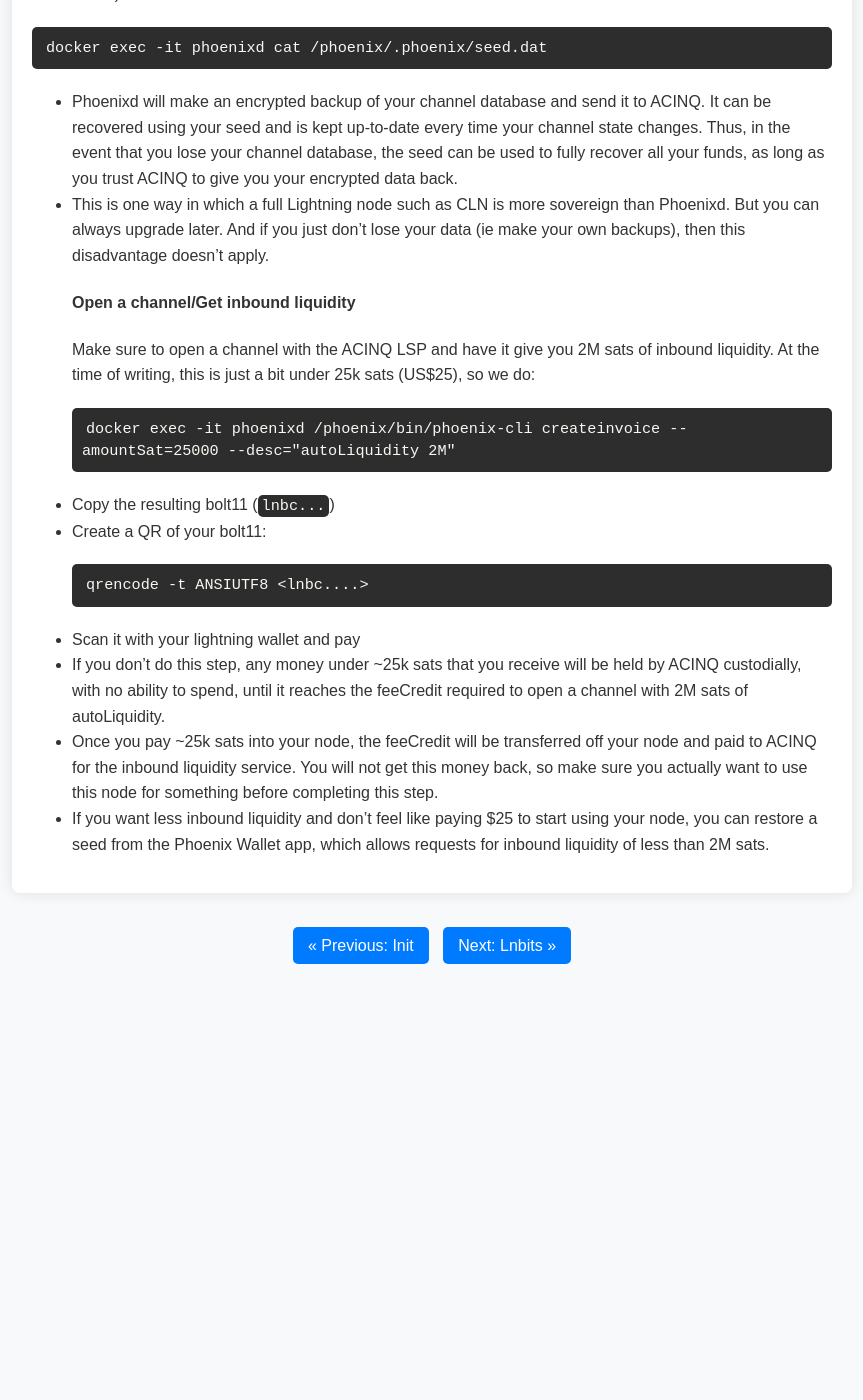
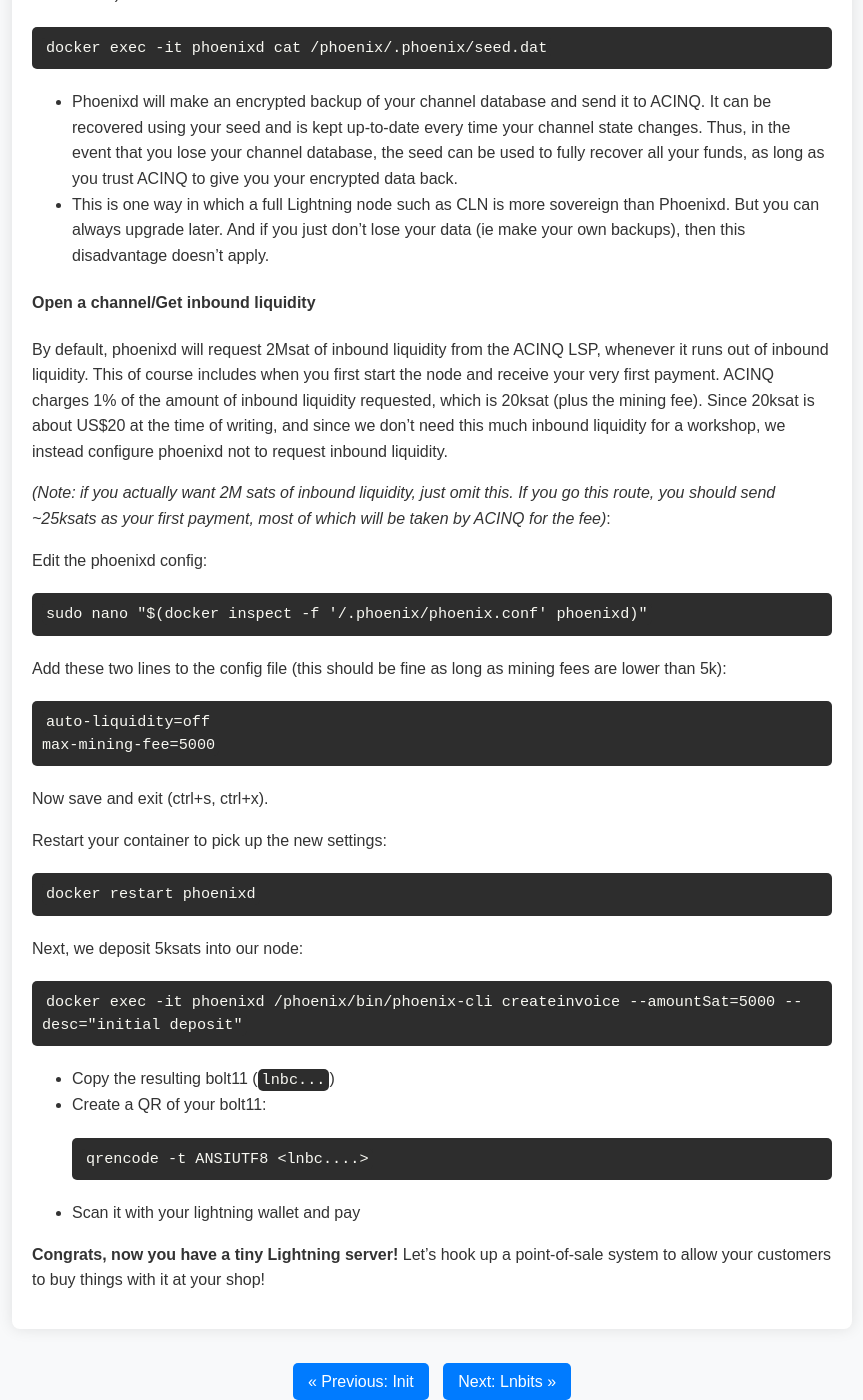
Before and after one commit to chrisguida/tiny-lightning-node-tutorial, a Jekyll site: the page built from _tutorial/03-phoenixd.md, in a window 1280 px wide and 1400 px high, scrolled down 727 px. Shown: the whole window, without its empty margins (208-1071 px from the left). Built offline with Jekyll 4.4.1, drawn with Linux system fonts in a browser that asks for light colours; before the commit the page ends 1691 px from its top, so only the background shows below that.

Commit message:
update phoenixd and lnbits

````diff
--- a/_tutorial/03-phoenixd.md
+++ b/_tutorial/03-phoenixd.md
@@ -30,10 +30,32 @@
 ```
 - Phoenixd will make an encrypted backup of your channel database and send it to ACINQ. It can be recovered using your seed and is kept up-to-date every time your channel state changes. Thus, in the event that you lose your channel database, the seed can be used to fully recover all your funds, as long as you trust ACINQ to give you your encrypted data back.
 - This is one way in which a full Lightning node such as CLN is more sovereign than Phoenixd. But you can always upgrade later. And if you just don't lose your data (ie make your own backups), then this disadvantage doesn't apply.
+
 #### Open a channel/Get inbound liquidity
-Make sure to open a channel with the ACINQ LSP and have it give you 2M sats of inbound liquidity. At the time of writing, this is just a bit under 25k sats (US$25), so we do:
+By default, phoenixd will request 2Msat of inbound liquidity from the ACINQ LSP, whenever it runs out of inbound liquidity. This of course includes when you first start the node and receive your very first payment. ACINQ charges 1% of the amount of inbound liquidity requested, which is 20ksat (plus the mining fee). Since 20ksat is about US$20 at the time of writing, and since we don't need this much inbound liquidity for a workshop, we instead configure phoenixd not to request inbound liquidity.
+
+*(Note: if you actually want 2M sats of inbound liquidity, just omit this. If you go this route, you should send ~25ksats as your first payment, most of which will be taken by ACINQ for the fee)*:
+
+Edit the phoenixd config:
 ```
-docker exec -it phoenixd /phoenix/bin/phoenix-cli createinvoice --amountSat=25000 --desc="autoLiquidity 2M"
+sudo nano "$(docker inspect -f '{{ range .Mounts }}{{ if eq .Destination "/phoenix" }}{{ .Source }}/.phoenix/phoenix.conf{{ end }}{{ end }}' phoenixd)"
+```
+Add these two lines to the config file (this should be fine as long as mining fees are lower than 5k):
+```
+auto-liquidity=off
+max-mining-fee=5000
+```
+
+Now save and exit (ctrl+s, ctrl+x).
+
+Restart your container to pick up the new settings:
+```
+docker restart phoenixd
+```
+
+Next, we deposit 5ksats into our node:
+```
+docker exec -it phoenixd /phoenix/bin/phoenix-cli createinvoice --amountSat=5000 --desc="initial deposit"
 ```
 - Copy the resulting bolt11 (`lnbc...`)
 - Create a QR of your bolt11:
@@ -41,6 +63,5 @@
 qrencode -t ANSIUTF8 <lnbc....>
 ```
 - Scan it with your lightning wallet and pay
-- If you don't do this step, any money under ~25k sats that you receive will be held by ACINQ custodially, with no ability to spend, until it reaches the feeCredit required to open a channel with 2M sats of autoLiquidity.
-- Once you pay ~25k sats into your node, the feeCredit will be transferred off your node and paid to ACINQ for the inbound liquidity service. You will not get this money back, so make sure you actually want to use this node for something before completing this step.
-- If you want less inbound liquidity and don't feel like paying $25 to start using your node, you can restore a seed from the Phoenix Wallet app, which allows requests for inbound liquidity of less than 2M sats.
+
+**Congrats, now you have a tiny Lightning server!** Let's hook up a point-of-sale system to allow your customers to buy things with it at your shop!
````
Also changed, not shown: _tutorial/04-lnbits.md (+1 -1 lines).
